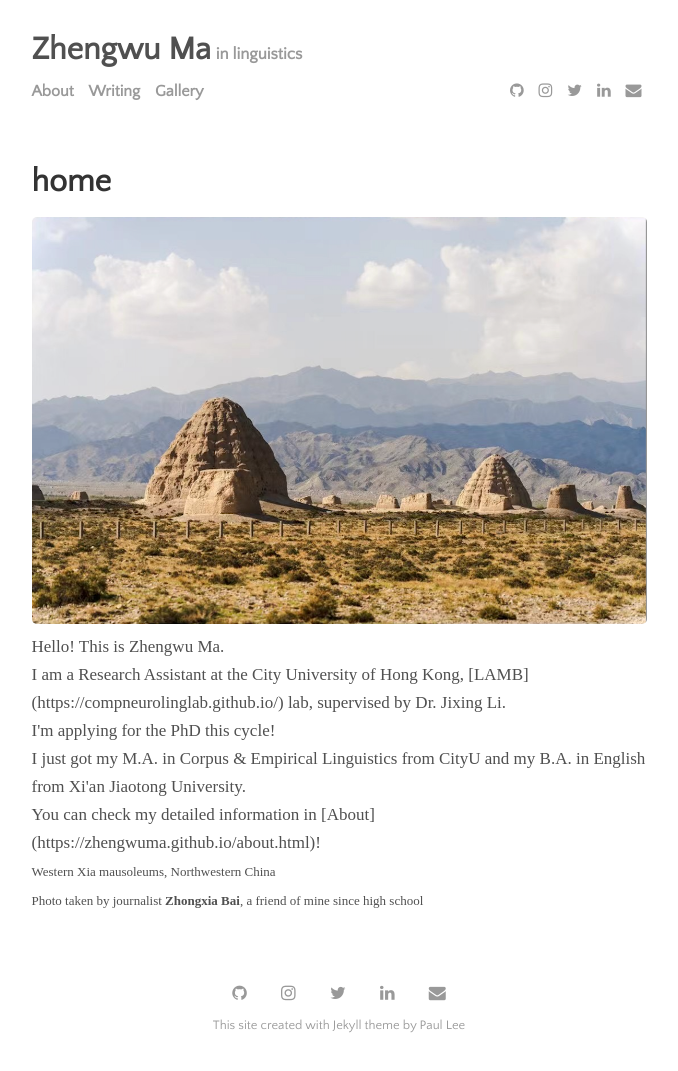
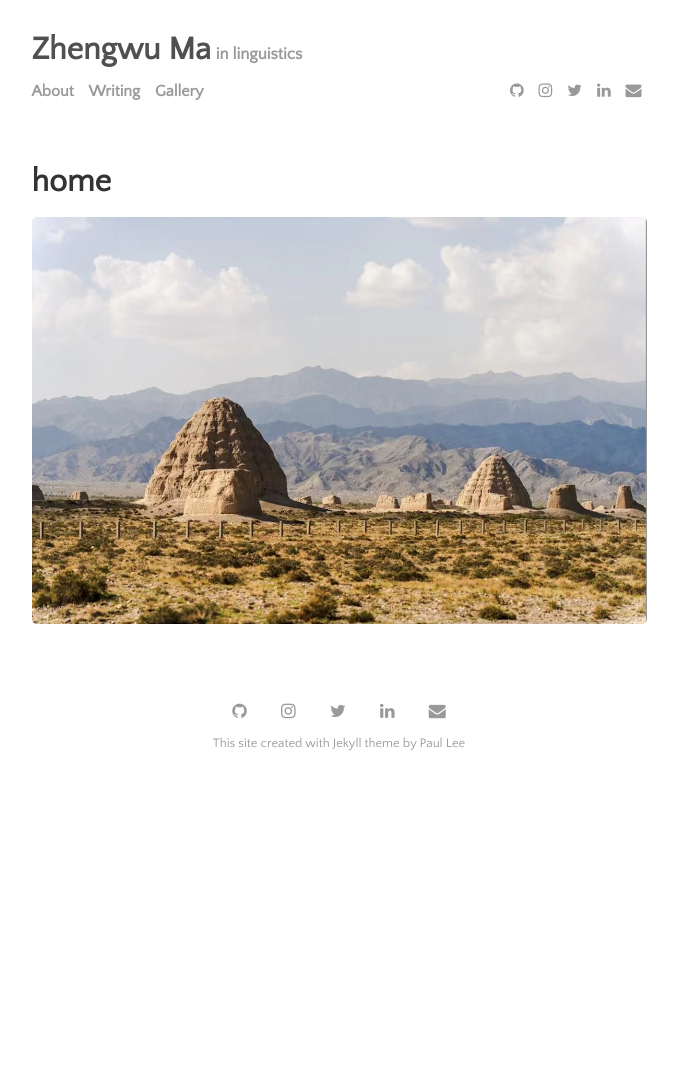
Before and after one commit to zhengwuma/zhengwuma.github.io, a Jekyll site: the page built from index.html, in a window 1280 px wide. Shown: the whole page, without its empty margins (301-979 px from the left). Built offline with Jekyll 4.4.1, drawn with Linux system fonts in a browser that asks for light colours; the list of posts is cut into pages by our own code; after the commit the page ends 900 px from its top, so only the background shows below that.

Commit message:
Update index.html

```diff
--- a/index.html
+++ b/index.html
@@ -3,19 +3,3 @@ layout: home
 title: home
 image: main.jpg
 ---
-Hello! This is Zhengwu Ma.<br>
-
-I am a Research Assistant at the City University of Hong Kong, [LAMB](https://compneurolinglab.github.io/) lab, supervised by Dr. Jixing Li. <br>
-
-I'm applying for the PhD this cycle! <br>
-
-I just got my M.A. in Corpus & Empirical Linguistics from CityU and my B.A. in English from Xi'an Jiaotong University. <br>
-
-You can check my detailed information in [About](https://zhengwuma.github.io/about.html)! <br>
-
-
-
-
-<font size="2"> Western Xia mausoleums, Northwestern China </font><br>
-
-<font size="2"> Photo taken by journalist <b>Zhongxia Bai</b>, a friend of mine since high school </font>
```
